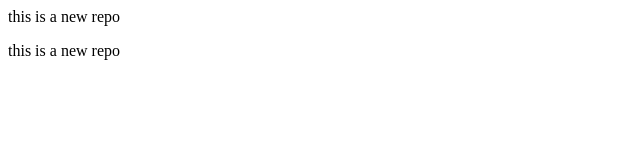
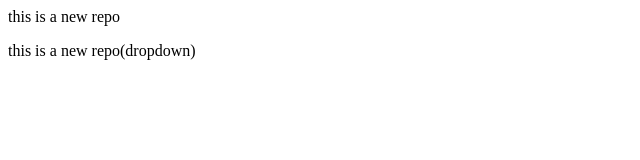
Before and after one commit to RTds1234/localrepo, a plain HTML site: page index.html in a window 1280 px wide. Shown: the full height of the page, 0-640 px from the left. Drawn offline with Linux system fonts and the light colour scheme.

Commit message:
Add dropdown

```diff
--- a/index.html
+++ b/index.html
@@ -1,2 +1,2 @@
 <p>this is a new repo</p>
-<p>this is a new repo</p>
+<p>this is a new repo(dropdown)</p>
```
